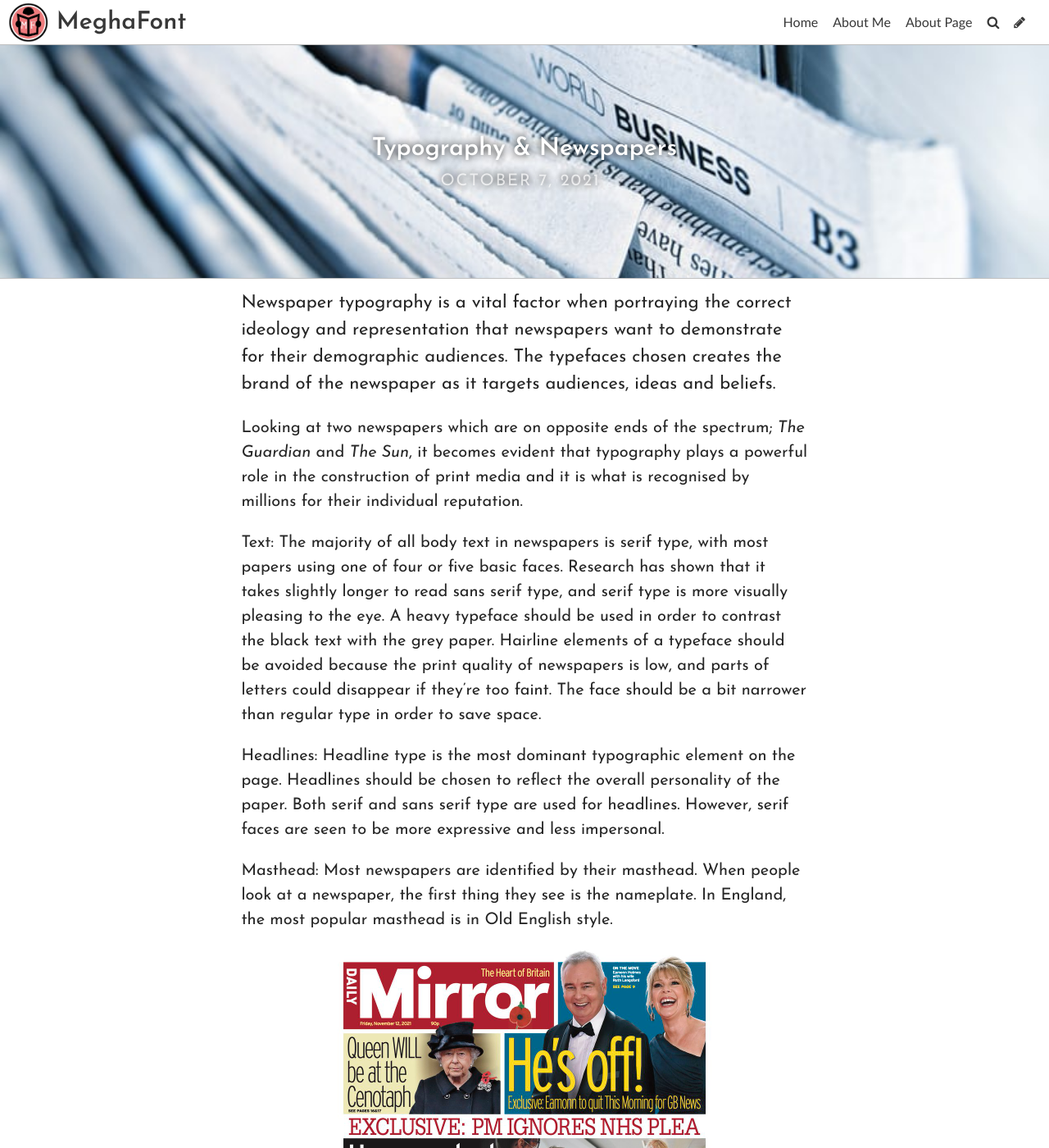
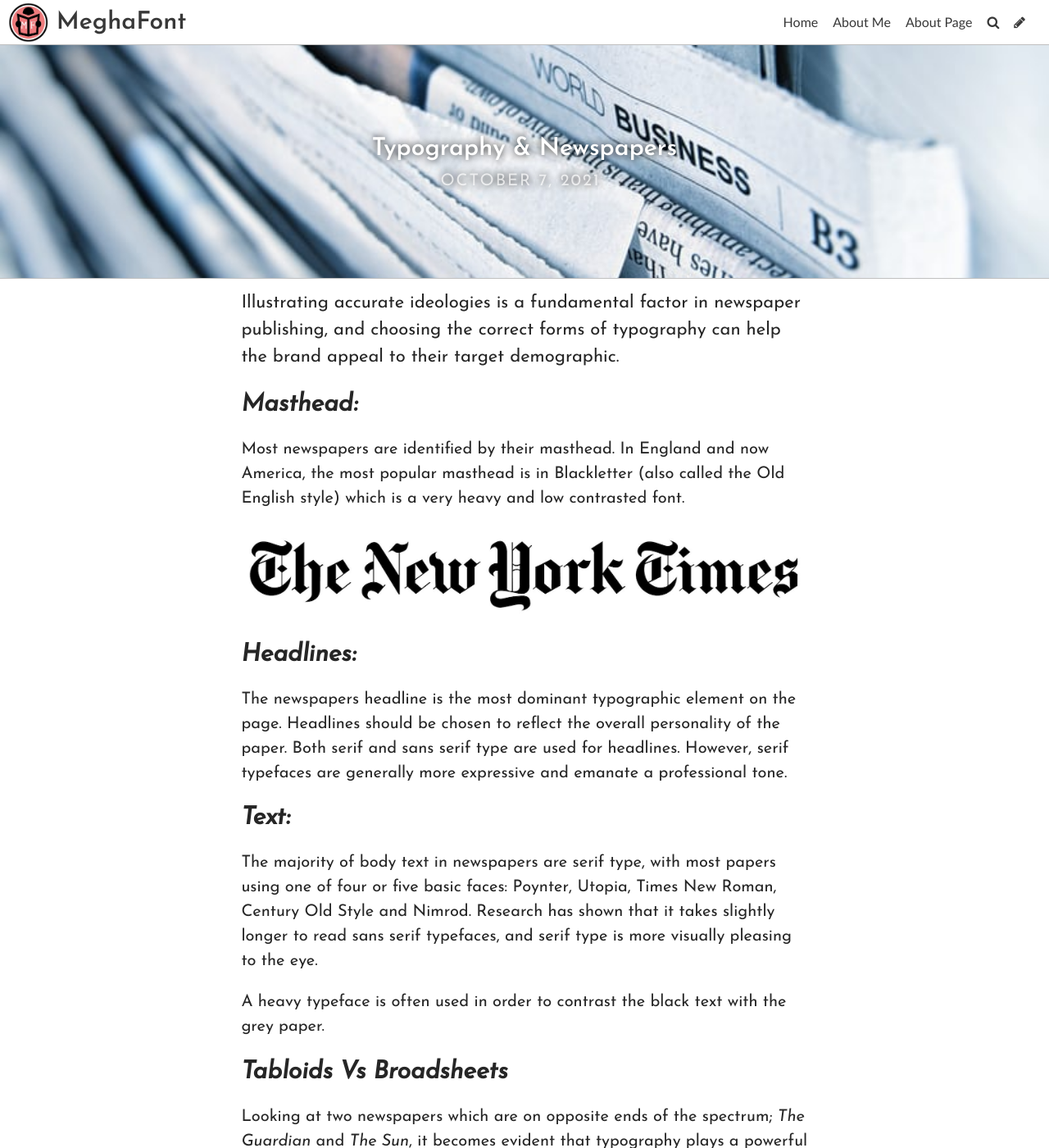
Before and after one commit to meghantole/tarm, a Jekyll site: the page built from _posts/2021-10-07-typography-newspapers.md, in a window 1280 px wide and 1400 px high. Shown: the whole window at 82% size. Built offline with Jekyll 4.4.1, drawn with Linux system fonts in a browser that asks for light colours; some web fonts are replaced; some of the changed text lies outside the part shown.

Commit message:
Update Post “2021-10-07-typography-newspapers”

```diff
--- a/_posts/2021-10-07-typography-newspapers.md
+++ b/_posts/2021-10-07-typography-newspapers.md
@@ -6,18 +6,38 @@
 title_color: "#ffffff"
 comments: false
 ---
-Newspaper typography is a vital factor when portraying the correct ideology and representation that newspapers want to demonstrate for their demographic audiences. The typefaces chosen creates the brand of the newspaper as it targets audiences, ideas and beliefs.
+Illustrating accurate ideologies is a fundamental factor in newspaper publishing, and choosing the correct forms of typography can help the brand appeal to their target demographic.
+
+
+
+### ***Masthead:***
+
+Most newspapers are identified by their masthead. In England and now America, the most popular masthead is in Blackletter (also called the Old English style) which is a very heavy and low contrasted font.
+
+![](../uploads/toptal-blog-image-1539195576090-3c64f10b3768c850aa6a1e81dc980950.jpeg)
+
+
+
+### *Headlines:*
+
+The newspapers headline is the most dominant typographic element on the page. Headlines should be chosen to reflect the overall personality of the paper. Both serif and sans serif type are used for headlines. However, serif typefaces are generally more expressive and emanate a professional tone.
+
+### *Text:*
+
+The majority of body text in newspapers are serif type, with most papers using one of four or five basic faces: Poynter, Utopia, Times New Roman, Century Old Style and Nimrod. Research has shown that it takes slightly longer to read sans serif typefaces, and serif type is more visually pleasing to the eye.
+
+A heavy typeface is often used in order to contrast the black text with the grey paper.
+
+
+
+### *Tabloids Vs Broadsheets*
 
 Looking at two newspapers which are on opposite ends of the spectrum; *The Guardian* and *The Sun*, it becomes evident that typography plays a powerful role in the construction of print media and it is what is recognised by millions for their individual reputation.
 
-Text: The majority of all body text in newspapers is serif type, with most papers using one of four or five basic faces. Research has shown that it takes slightly longer to read sans serif type, and serif type is more visually pleasing to the eye. A heavy typeface should be used in order to contrast the black text with the grey paper. Hairline elements of a typeface should be avoided because the print quality of newspapers is low, and parts of letters could disappear if they’re too faint. The face should be a bit narrower than regular type in order to save space.
+![](../uploads/sun.750.jpg "The Sun - National British Tabloid")
 
-Headlines: Headline type is the most dominant typographic element on the page. Headlines should be chosen to reflect the overall personality of the paper. Both serif and sans serif type are used for headlines. However, serif faces are seen to be more expressive and less impersonal.
+Most tabloids use a sans serif type, and The Sun is no different using the 'Franklin Gothic Bold' font.
 
-Masthead: Most newspapers are identified by their masthead. When people look at a newspaper, the first thing they see is the nameplate. In England, the most popular masthead is in Old English style.
+![](../uploads/ss.png "The Telegraph - National British Broadsheet")
 
-
-
-![](../uploads/daily-mirror-9.jpeg "The Mirror - National British Tabloid")
-
-![](../uploads/daily-telegraph-10.jpeg "The Telegraph - National British Broadsheet")
+Most broadsheets tend to use serif typefaces.
```
Also changed, not shown: uploads/picture-1.png (added), uploads/ss.png (added), uploads/sun.750.jpg (added), uploads/toptal-blog-image-1539195576090-3c64f10b3768c850aa6a1e81dc980950.jpeg (added).
